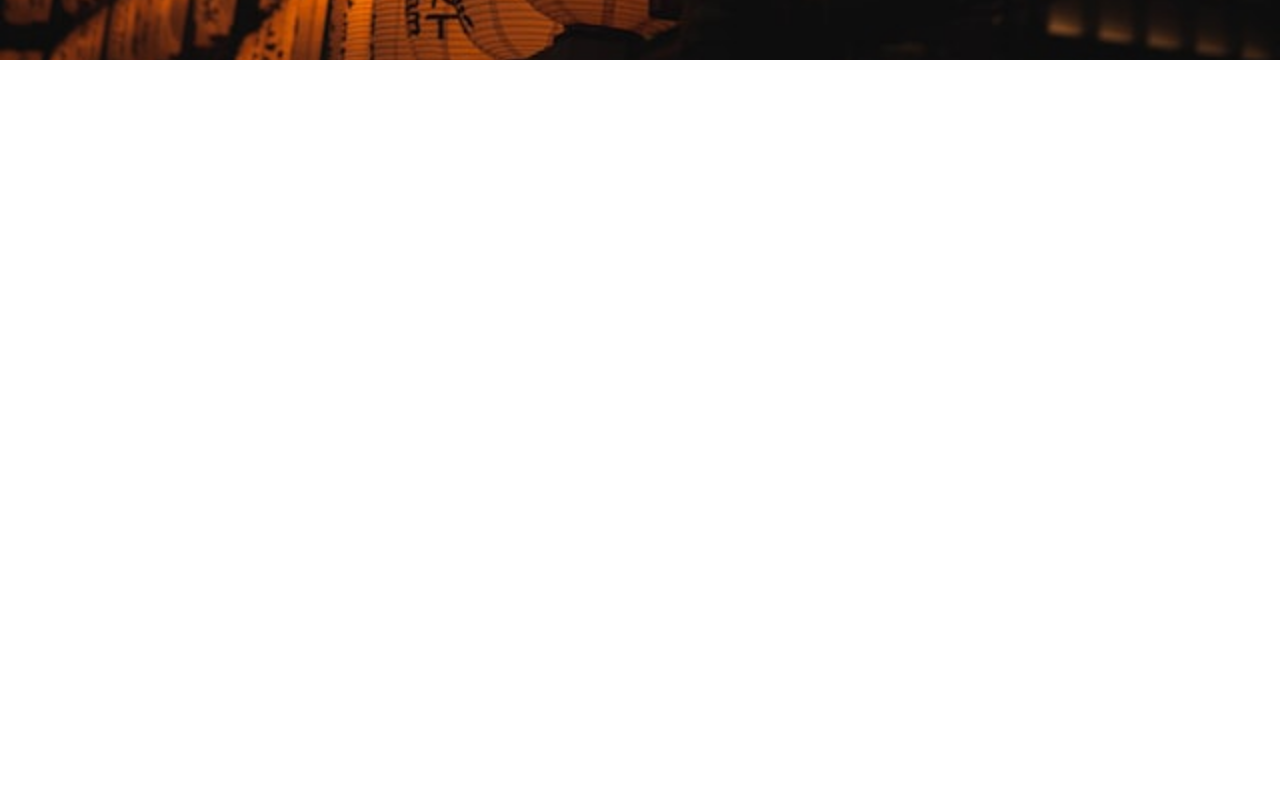
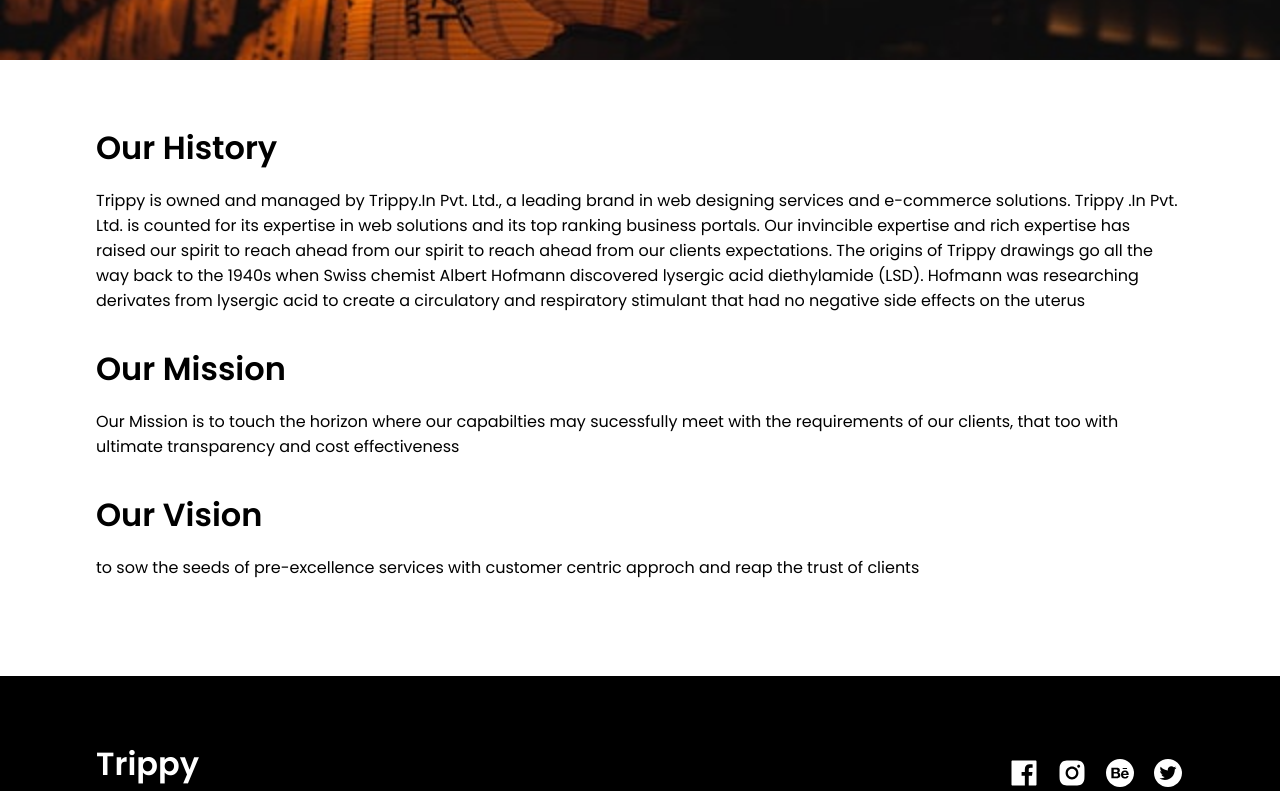
Before and after one commit to Divyanshisahu1/TrippyTourWebsite, a React (Create React App) app: page /about in a window 1280 px wide. Shown: the part 500-1291 px from the top of the page. Before the commit the page ends 800 px from the top, so only its background shows below. Built offline with nearby package versions, Linux system fonts and the light colour scheme.

Commit message:
about us component created

```diff
--- a/src/Routes/About/About.js
+++ b/src/Routes/About/About.js
@@ -2,6 +2,8 @@ import React from 'react'
 import { Navbar } from '../../components/Navbar/Navbar'
 import { Hero } from "../../components/Hero/Hero"
 import AboutPic from "../../assets/night.jpg"
+import { Footer } from '../../components/Footer/Footer'
+import { AboutUs } from '../../components/AboutUs/AboutUs'
 
 
 export const About = () => {
@@ -14,6 +16,9 @@ export const About = () => {
                 btnClass="hide"
             ></Hero>
             <Navbar></Navbar>
+            <AboutUs></AboutUs>
+            <Footer></Footer>
+
         </>
 
     )
--- /dev/null
+++ b/src/components/AboutUs/AboutUs.css
@@ -0,0 +1,18 @@
+.about-container{
+    margin: 4rem 6rem;
+    text-align: start;
+
+}
+
+.about-container h1{
+    padding-bottom: 1rem;
+}
+.about-container p{
+    padding-bottom: 2rem;
+}
+
+@media screen and (max-width:850px){
+    .about-container{
+        margin: 4rem 2rem;
+    }
+}
--- /dev/null
+++ b/src/components/AboutUs/AboutUs.js
@@ -0,0 +1,15 @@
+import React from 'react'
+import "./AboutUs.css"
+
+export const AboutUs = () => {
+  return (
+    <div className='about-container'>
+        <h1>Our History</h1>
+        <p>Trippy is owned and managed by Trippy.In Pvt. Ltd., a leading brand in web designing services and e-commerce solutions. Trippy .In Pvt. Ltd. is counted for its expertise in web solutions and its top ranking business portals. Our invincible expertise and rich expertise has raised our spirit to reach ahead from our spirit to reach ahead from our clients expectations. The origins of Trippy drawings go all the way back to the 1940s when Swiss chemist Albert Hofmann discovered lysergic acid diethylamide (LSD). Hofmann was researching derivates from lysergic acid to create a circulatory and respiratory stimulant that had no negative side effects on the uterus </p>
+        <h1>Our Mission</h1>
+        <p>Our Mission is to touch the horizon where our capabilties may sucessfully meet with the requirements of our clients, that too with ultimate transparency and cost effectiveness</p>
+        <h1>Our Vision</h1>
+        <p>to sow the seeds of pre-excellence services with customer centric approch and reap the trust of clients</p>
+    </div>
+  )
+}
```
